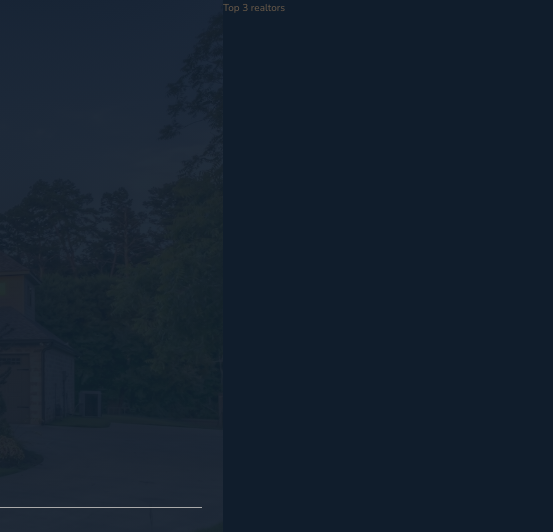
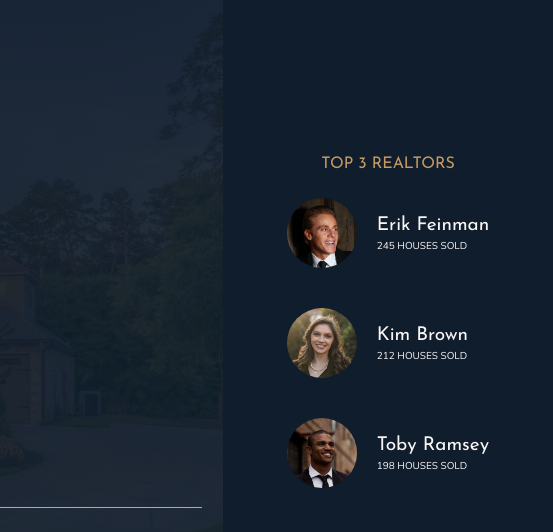
Before and after one commit to albertdc1984/nexter-css-exercise, a website: page index.html in a window 1280 px wide. Shown: the top 532 px of the page, 727-1280 px from the left. Drawn offline with nearby package versions, Linux system fonts and the light colour scheme.

Commit message:
Building the realtors section

```diff
--- a/index.html
+++ b/index.html
@@ -31,7 +31,38 @@
                 <img src="img/logo-bi.png" alt="Seen on logo 4" />
             </div>
         </header>
-        <div class="realtors">Top 3 realtors</div>
+        <div class="realtors">
+            <h3 class="heading-3">Top 3 Realtors</h3>
+            <div class="realtors__list">
+                <img
+                    src="img/realtor-1.jpeg"
+                    alt="Realtor 1"
+                    class="realtors__img"
+                />
+                <div class="realtors__details">
+                    <h4 class="heading-4 heading-4--light">Erik Feinman</h4>
+                    <p class="realtors__sold">245 houses sold</p>
+                </div>
+                <img
+                    src="img/realtor-2.jpeg"
+                    alt="Realtor 2"
+                    class="realtors__img"
+                />
+                <div class="realtors__details">
+                    <h4 class="heading-4 heading-4--light">Kim Brown</h4>
+                    <p class="realtors__sold">212 houses sold</p>
+                </div>
+                <img
+                    src="img/realtor-3.jpeg"
+                    alt="Realtor 3"
+                    class="realtors__img"
+                />
+                <div class="realtors__details">
+                    <h4 class="heading-4 heading-4--light">Toby Ramsey</h4>
+                    <p class="realtors__sold">198 houses sold</p>
+                </div>
+            </div>
+        </div>
         <section class="features">
             <div class="feature">
                 <svg class="feature__icon">
--- a/sass/_realtors.scss
+++ b/sass/_realtors.scss
@@ -1,4 +1,31 @@
 .realtors {
     background-color: $color-secondary;
     grid-column: col-start 7 / full-end;
+    padding: 3rem;
+
+    display: grid;
+    justify-content: center;
+    align-content: center;
+    justify-items: center;
+    row-gap: 2rem;
+
+    &__list {
+        display: grid;
+        grid-template-columns: min-content max-content;
+        column-gap: 2rem;
+        row-gap: 5vh;
+        align-items: center;
+    }
+
+    &__img {
+        width: 7rem;
+        border-radius: 50%;
+        display: block;
+    }
+
+    &__sold {
+        text-transform: uppercase;
+        color: $color-grey-light-1;
+        margin-top: -3px;
+    }
 }
```
Also changed, not shown: css/style.css.
